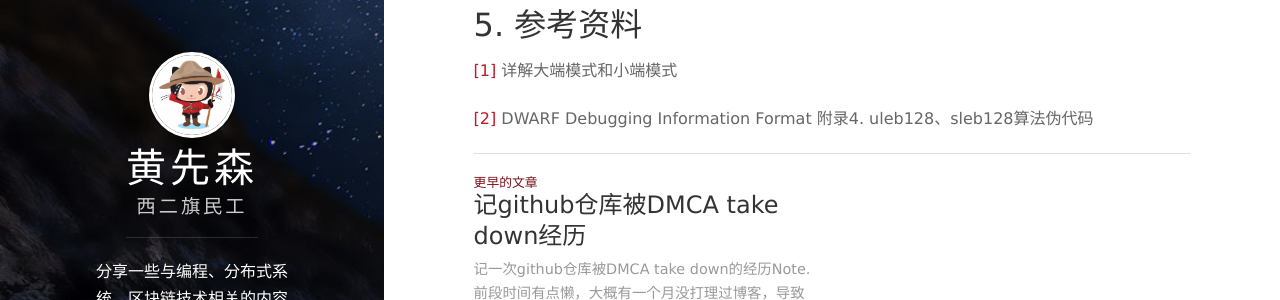
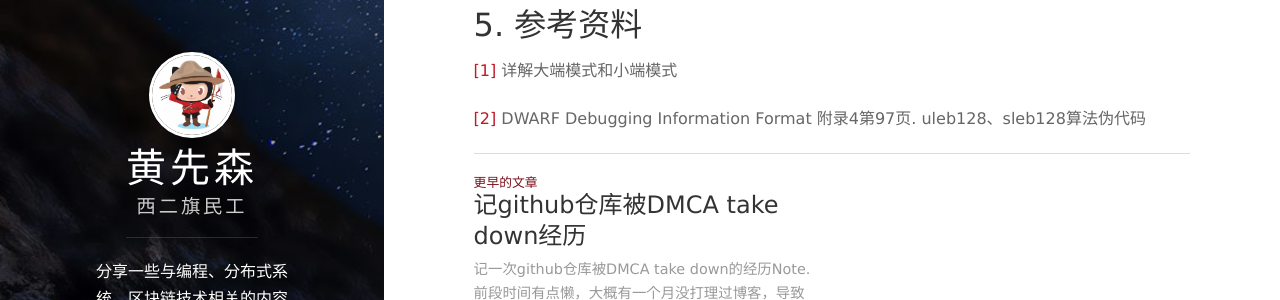
Before and after one commit to berryjam/berryjam.github.io, a Jekyll site: the page built from _posts/2019-09-01-LEB128(Little-Endian Base 128)格式介绍.md, in a window 1280 px wide and 900 px high, scrolled down 2344 px. Shown: the part 151-451 px from the top of the window. Built offline with Jekyll 4.4.1, drawn with Linux system fonts in a browser that asks for light colours; nearby versions of some CDN libraries; comment, search, counter and statistics services are not loaded.

Commit message:
Update 2019-09-01-LEB128(Little-Endian Base 128)格式介绍.md

```diff
--- a/_posts/2019-09-01-LEB128(Little-Endian Base 128)格式介绍.md
+++ b/_posts/2019-09-01-LEB128(Little-Endian Base 128)格式介绍.md
@@ -80,4 +80,4 @@
 
 [[1]](https://blog.csdn.net/ce123_zhouwei/article/details/6971544) 详解大端模式和小端模式
 
-[[2]](http://dwarfstd.org/doc/dwarf-2.0.0.pdf) DWARF Debugging Information Format 附录4. uleb128、sleb128算法伪代码
+[[2]](http://dwarfstd.org/doc/dwarf-2.0.0.pdf) DWARF Debugging Information Format 附录4第97页. uleb128、sleb128算法伪代码
```
